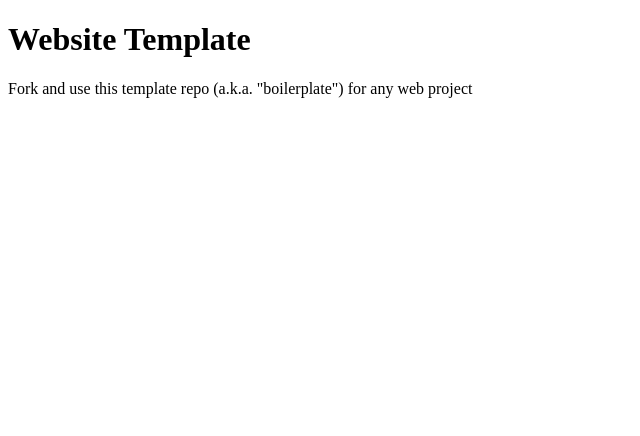
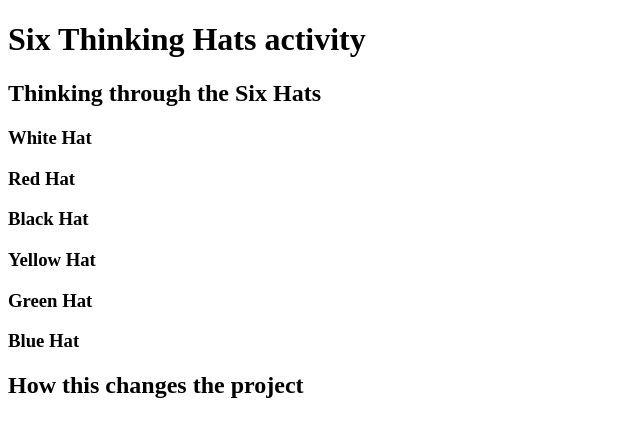
Before and after one commit to jtb240000/Julia_Brueggen-Internet_Studio, a plain HTML site: page asg6/index.html in a window 1280 px wide. Shown: the whole page, without its empty margins (0-640 px from the left). Drawn offline with Linux system fonts and the light colour scheme.

Commit message:
setup index.html

```diff
--- a/asg6/index.html
+++ b/asg6/index.html
@@ -3,13 +3,27 @@
 <head>
 	<meta charset="utf-8">
 	<meta name="viewport" content="width=device-width, initial-scale=1.0">
-	<title>Website Template (Please update for full credit)</title>
+	<title>Assignment 6</title>
 	<link rel="stylesheet" href="styles.css">
 </head>
 <body>
-
-	<h1>Website Template</h1>
-	<p>Fork and use this template repo (a.k.a. "boilerplate") for any web project</p>
-
+	<div>
+		<h1>Six Thinking Hats activity</h1>
+			<h2>Thinking through the Six Hats</h2>
+				<h3>White Hat</h3>
+					<p></p>
+				<h3>Red Hat</h3>
+					<p></p>
+				<h3>Black Hat</h3>
+					<p></p>
+				<h3>Yellow Hat</h3>
+					<p></p>
+				<h3>Green Hat</h3>
+					<p></p>
+				<h3>Blue Hat</h3>
+					<p></p>
+			<h2>How this changes the project</h2>
+				<p></p>
+	</div>
 </body>
 </html>
```
